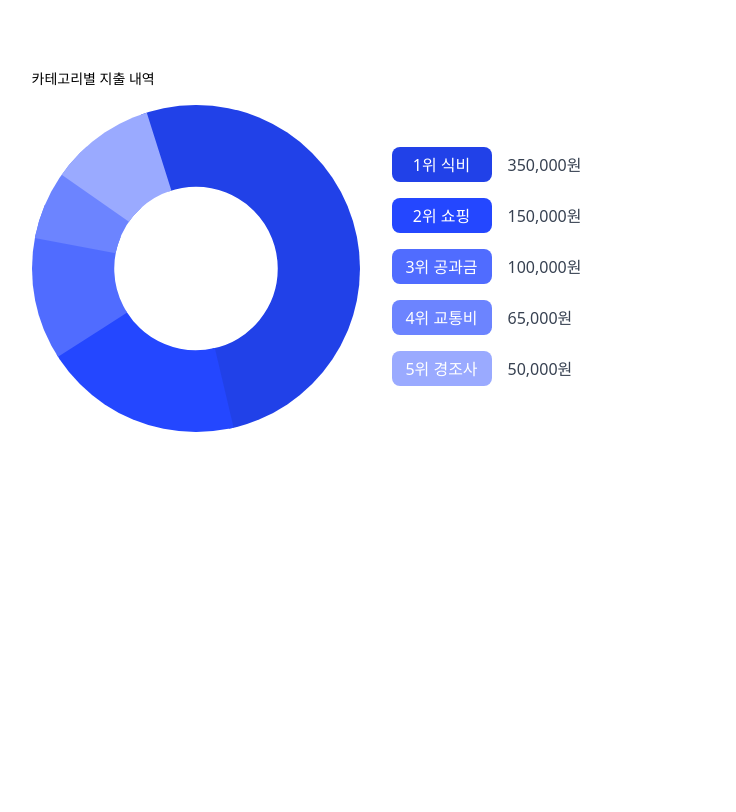
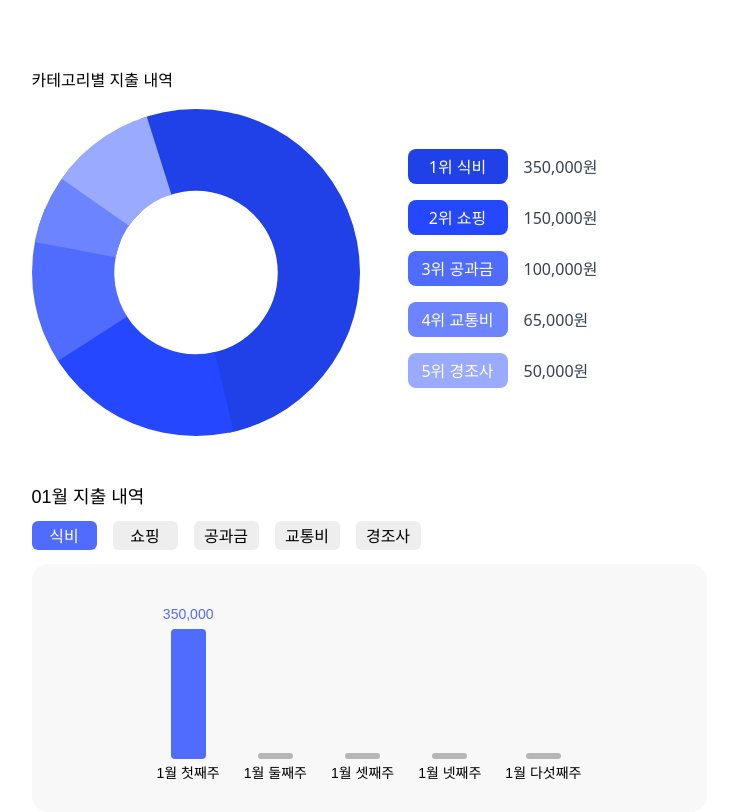
Before and after one commit to woorifisa-service-dev-4th/frontend-1st-woori-real-account-book, a plain HTML site: page public/category-analysis.html in a window 1280 px wide. Shown: the part 181-993 px from the top of the page, without its empty margins (271-1007 px from the left). Before the commit the page ends 800 px from the top, so only its background shows below. Drawn offline with nearby package versions, Linux system fonts and the light colour scheme; a web font is replaced by a local one.

Commit message:
feat: 카테고리별 기둥 차트 추가

```diff
--- a/public/category-analysis.css
+++ b/public/category-analysis.css
@@ -0,0 +1,10 @@
+body {
+    display: flex;
+    flex-direction: column;
+    min-height: 100vh;
+    margin: 0;
+}
+
+#footer {
+    margin-top: auto;
+}
--- a/public/category-analysis.html
+++ b/public/category-analysis.html
@@ -20,7 +20,8 @@
         }
     </script>
 </head>
-<body>
+<body class="flex flex-col min-h-screen">
+    <div class="flex-grow">
         <div class="flex flex-col items-center pt-[50px]">
             <div>
                 <div class="flex flex-col items-center pt-[50px]">
@@ -28,7 +29,9 @@
                         <div class="flex flex-col items-center gap-12 w-full">
                         <div class="flex flex-row justify-between w-full items-end h-[78px]">
                             <div class="flex flex-row items-center gap-2">
+                                <a href="main.html">
                                 <img src="images/move-button.png" alt="move button" class="w-[20px] h-[30px]">
+                                </a>
 
                             </div>
 
@@ -49,7 +52,7 @@
                         <div class="flex mt-6 space-y-8 space-x-8 " style="width : 100%">
                             <!-- Pie chart section -->
                             <div class="relative flex flex-col">
-                        <h3 class="text-sm text-black">카테고리별 지출 내역</h3>
+                                <h3 class=weight-600 text-[18px]>카테고리별 지출 내역</h3>
                                 <div class="relative w-[328px] h-[327px] flex-shrink-0 mt-4">
                                     <svg viewBox="0 0 32 32" class="absolute w-full h-full rounded-full">
                                         <!-- 전체 원 배경 -->
@@ -72,38 +75,83 @@
 
 
 
-                    <div class="ml-10 space-y-4 flex flex-col items-center justify-center">
+                            <div class="ml-30 space-y-4 flex flex-col items-center justify-center" style="width : 100%">
                                 <div class="flex items-center space-x-4 w-full">
-                            <div class="flex justify-center items-center rounded-md" style="border-radius: 8px; background: #2141E8; width: 100px; height: 35px; display: flex; align-items: center; justify-content: center;">
+                                    <div class="flex justify-center items-center rounded-md ml-4" style="border-radius: 8px; background: #2141E8; width: 100px; height: 35px; display: flex; align-items: center; justify-content: center;">
                                         <span class="text-white">1위 식비</span>
                                     </div>
                                     <span class="text-gray-700">350,000원</span>
                                 </div>
                                 <div class="flex items-center space-x-4 w-full">
-                            <div class="flex justify-center items-center rounded-md" style="border-radius: 8px; background: #2447FF; width: 100px; height: 35px; display: flex; align-items: center; justify-content: center;">
+                                    <div class="flex justify-center items-center rounded-md ml-4" style="border-radius: 8px; background: #2447FF; width: 100px; height: 35px; display: flex; align-items: center; justify-content: center;">
                                         <span class="text-white">2위 쇼핑</span>
                                     </div>
                                     <span class="text-gray-700">150,000원</span>
                                 </div>
                                 <div class="flex items-center space-x-4 w-full">
-                            <div class="flex justify-center items-center rounded-md" style="border-radius: 8px; background: #506CFF; width: 100px; height: 35px; display: flex; align-items: center; justify-content: center;">
+                                    <div class="flex justify-center items-center rounded-md ml-4" style="border-radius: 8px; background: #506CFF; width: 100px; height: 35px; display: flex; align-items: center; justify-content: center;">
                                         <span class="text-white">3위 공과금</span>
                                     </div>
                                     <span class="text-gray-700">100,000원</span>
                                 </div>
                                 <div class="flex items-center space-x-4 w-full">
-                            <div class="flex justify-center items-center rounded-md" style="border-radius: 8px; background: #6C84FF; width: 100px; height: 35px; display: flex; align-items: center; justify-content: center;">
+                                    <div class="flex justify-center items-center rounded-md ml-4" style="border-radius: 8px; background: #6C84FF; width: 100px; height: 35px; display: flex; align-items: center; justify-content: center;">
                                         <span class="text-white">4위 교통비</span>
                                     </div>
                                     <span class="text-gray-700">65,000원</span>
                                 </div>
                                 <div class="flex items-center space-x-4 w-full">
-                            <div class="flex justify-center items-center rounded-md" style="border-radius: 8px; background: #9AAAFF; width: 100px; height: 35px; display: flex; align-items: center; justify-content: center;">
+                                    <div class="flex justify-center items-center rounded-md ml-4" style="border-radius: 8px; background: #9AAAFF; width: 100px; height: 35px; display: flex; align-items: center; justify-content: center;">
                                         <span class="text-white">5위 경조사</span>
                                     </div>
                                     <span class="text-gray-700">50,000원</span>
                                 </div>
                             </div>
+                            </div>
+
+                            <div class="flex flex-col gap-1.5 items-start w-full">
+                                <p class="weight-600 text-[18px]">01월 지출 내역 </p>
+                                <div class="flex space-x-4 mb-2 mt-1">
+                                    <button class="w-[65px] h-[29px] flex-shrink-0 bg-[#506CFF] text-white rounded-md">식비</button>
+                                    <button class="w-[65px] h-[29px] flex-shrink-0 bg-[#EEEEEE] text-black rounded-md">쇼핑</button>
+                                    <button class="w-[65px] h-[29px] flex-shrink-0 bg-[#EEEEEE] text-black rounded-md">공과금</button>
+                                    <button class="w-[65px] h-[29px] flex-shrink-0 bg-[#EEEEEE] text-black rounded-md">교통비</button>
+                                    <button class="w-[65px] h-[29px] flex-shrink-0 bg-[#EEEEEE] text-black rounded-md">경조사</button>
+                                </div>
+
+
+                                <div class="flex flex-row gap-1 bg-[#F9F8F8] rounded-[16px] w-full pt-10 pb-7">
+                                    <div class="flex flex-row justify-center gap-6 w-full items-end">
+                                        <div class="flex flex-col items-center gap-1">
+                                            <p class="text-[#506CFF] text-[14px] weight-600">350,000</p>
+                                            <div class="bg-[#506CFF] w-[35px] h-[130px] rounded-[4px]"></div>
+                                            <p class="weight-500 text-[14px]">1월 첫째주</p>
+                                        </div>
+
+                                        <div class="flex flex-col items-center gap-1">
+                                            <div class="bg-[#B6B6B6] w-[35px] h-[6px] rounded-[4px]"></div>
+                                            <p class="weight-500 text-[14px]">1월 둘째주</p>
+                                        </div>
+
+                                        <div class="flex flex-col items-center gap-1">
+                                            <div class="bg-[#B6B6B6] w-[35px] h-[6px] rounded-[4px]"></div>
+                                            <p class="weight-500 text-[14px]">1월 셋째주</p>
+                                        </div>
+
+                                        <div class="flex flex-col items-center gap-1">
+                                            <div class="bg-[#B6B6B6] w-[35px] h-[6px] rounded-[4px]"></div>
+                                            <p class="weight-500 text-[14px]">1월 넷째주</p>
+                                        </div>
+
+                                        <div class="flex flex-col items-center gap-1">
+
+                                            <div class="bg-[#B6B6B6] w-[35px] h-[6px] rounded-[4px]"></div>
+                                            <p class="weight-500 text-[14px]">1월 다섯째주</p>
+                                        </div>
+
+                                    </div>
+                                </div>
+
                             </div>
                     </div>
                 </div>
@@ -111,5 +159,9 @@
 
             </div>
         </div>
+    </div>
+
+
 </body>
+
 </html>
```
Lines whose indentation alone changed are shown as unchanged.
